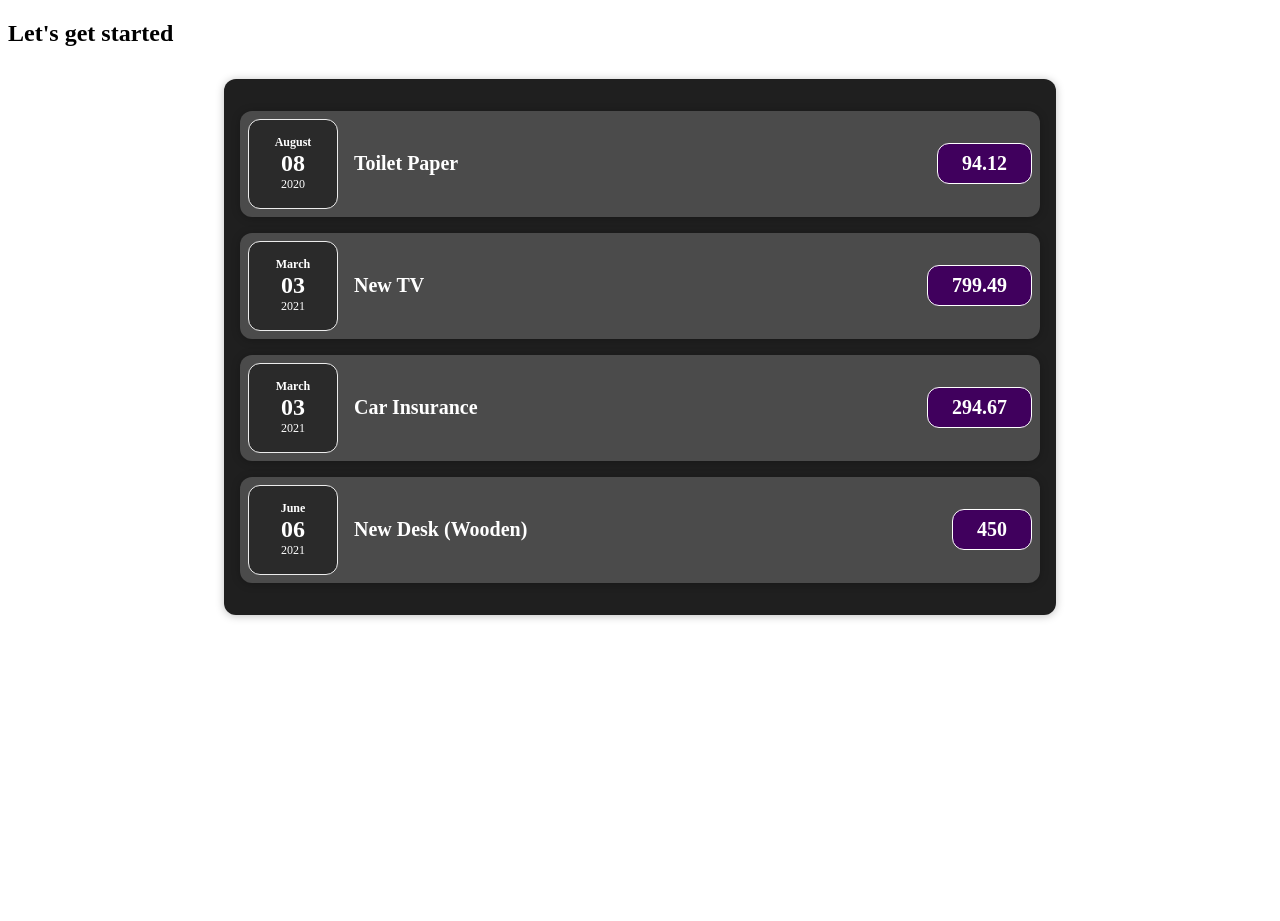
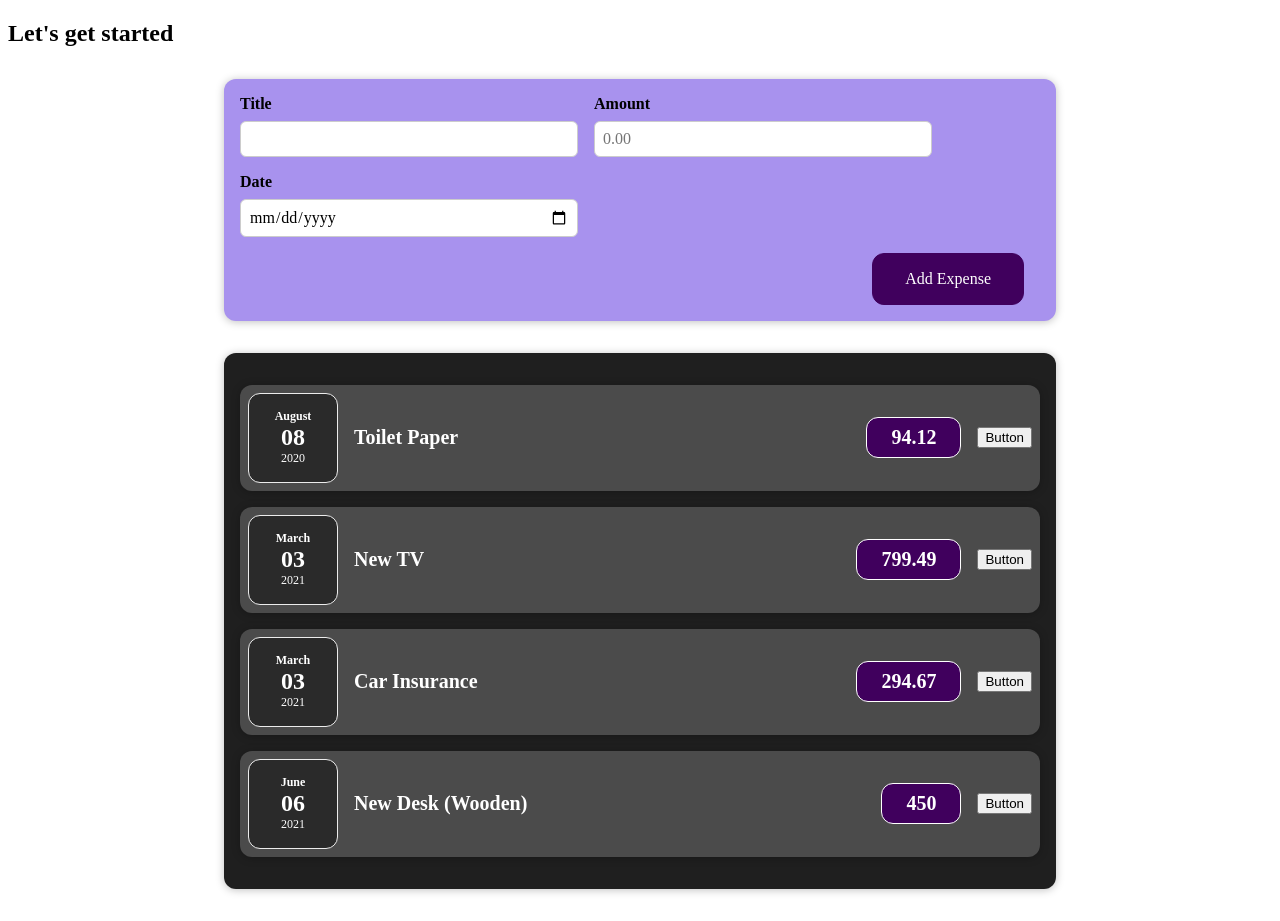
Before and after one commit to Speedhunter1337/react-complete-guide, a React (Create React App) app: page / in a window 1280 px wide. Before the commit the page ends 800 px from the top, so only its background shows below. Built offline with nearby package versions, Linux system fonts and the light colour scheme.

Commit message:
New Expense Form

```diff
--- a/src/components/App.js
+++ b/src/components/App.js
@@ -1,6 +1,8 @@
+import { useState } from "react";
 import Expenses from "./Expenses/Expenses";
+import NewExpense from "./NewExpense/NewExpenses.js";
 
-const expenses = [
+const startExpenses = [
   {
     id: "e1",
     title: "Toilet Paper",
@@ -24,10 +26,17 @@
 ];
 
 const App = () => {
+  const [expenses, setExpenses] = useState(startExpenses);
+
+  const addExpenseHandler = (expense) => {
+    setExpenses((prevExpenses) => [...prevExpenses, expense]);
+  };
+
   return (
     <div>
       <h2>Let's get started</h2>
       <div>
+        <NewExpense onAddExpense={addExpenseHandler} />
         <Expenses items={expenses} />
       </div>
     </div>
--- a/src/components/Expenses/ExpenseItem.js
+++ b/src/components/Expenses/ExpenseItem.js
@@ -1,16 +1,23 @@
+import { useState } from "react";
 import Card from "../UI/Card.js";
 import ExpenseDate from "./ExpenseDate";
 import "./ExpenseItem.css";
 
 const ExpenseItem = ({ item }) => {
   const { title, amount, date } = item;
+  const [itemTitle, setItemTitle] = useState(title);
+
+  const clickHandler = (event) => {
+    setItemTitle("Updated");
+  };
 
   return (
     <Card className="expense-item">
       <ExpenseDate date={date} />
       <div className="expense-item__description">
-        <h2>{title}</h2>
+        <h2>{itemTitle}</h2>
         <div className="expense-item__price">{amount}</div>
+        <button onClick={clickHandler}>Button</button>
       </div>
     </Card>
   );
--- /dev/null
+++ b/src/components/NewExpense/ExpenseForm.css
@@ -0,0 +1,26 @@
+.new-expense__controls {
+  display: flex;
+  flex-wrap: wrap;
+  gap: 1rem;
+  margin-bottom: 1rem;
+  text-align: left;
+}
+
+.new-expense__control label {
+  font-weight: bold;
+  margin-bottom: 0.5rem;
+  display: block;
+}
+
+.new-expense__control input {
+  font: inherit;
+  padding: 0.5rem;
+  border-radius: 6px;
+  border: 1px solid #ccc;
+  width: 20rem;
+  max-width: 100%;
+}
+
+.new-expense__actions {
+  text-align: right;
+}
--- /dev/null
+++ b/src/components/NewExpense/ExpenseForm.js
@@ -0,0 +1,93 @@
+import { useState } from "react";
+import "./ExpenseForm.css";
+
+const ExpenseForm = ({ onSaveExpenseData }) => {
+	const [enteredTitle, setEnteredTitle] = useState("");
+	const [enteredAmount, setEnteredAmount] = useState("");
+	const [enteredDate, setEnteredDate] = useState("");
+	// const [userInput, setUserInput] = useState({
+	// 	enteredTitle: "",
+	// 	enteredAmount: "",
+	// 	enteredDate: "",
+	// });
+
+	const titleChangeHandler = (e) => {
+		// setUserInput((prevInput) => ({
+		// 	...prevInput,
+		// 	enteredTitle: e.target.value,
+		// }));
+		setEnteredTitle(e.target.value);
+	};
+
+	const amountChangeHandler = (e) => {
+		// setUserInput((prevInput) => ({
+		// 	...prevInput,
+		// 	enteredAmount: e.target.value,
+		// }));
+		setEnteredAmount(e.target.value);
+	};
+
+	const dateChangeHandler = (e) => {
+		// setUserInput((prevInput) => ({
+		// 	...prevInput,
+		// 	enteredDate: e.target.value,
+		// }));
+		setEnteredDate(e.target.value);
+	};
+
+	const submitHandler = (e) => {
+		e.preventDefault();
+
+		const expenseData = {
+			title: enteredTitle,
+			amount: enteredAmount,
+			date: new Date(enteredDate),
+		};
+
+		onSaveExpenseData(expenseData);
+		setEnteredTitle("");
+		setEnteredAmount("");
+		setEnteredDate("");
+	};
+
+	return (
+		<form onSubmit={submitHandler}>
+			<div className="new-expense__controls">
+				<div className="new-expense__control">
+					<label>Title</label>
+					<input
+						value={enteredTitle}
+						type="text"
+						onChange={titleChangeHandler}
+					/>
+				</div>
+				<div className="new-expense__control">
+					<label>Amount</label>
+					<input
+						type="number"
+						min="0.01"
+						step="0.01"
+						placeholder="0.00"
+						value={enteredAmount}
+						onChange={amountChangeHandler}
+					/>
+				</div>
+				<div className="new-expense__control">
+					<label>Date</label>
+					<input
+						type="date"
+						min="2019-01-01"
+						max="2022-12-31"
+						onChange={dateChangeHandler}
+						value={enteredDate}
+					/>
+				</div>
+			</div>
+			<div className="new-expense__actions">
+				<button type="submit">Add Expense</button>
+			</div>
+		</form>
+	);
+};
+
+export default ExpenseForm;
--- /dev/null
+++ b/src/components/NewExpense/NewExpense.css
@@ -0,0 +1,38 @@
+.new-expense {
+  background-color: #a892ee;
+  padding: 1rem;
+  margin: 2rem auto;
+  width: 50rem;
+  max-width: 95%;
+  border-radius: 12px;
+  text-align: center;
+  box-shadow: 0 1px 8px rgba(0, 0, 0, 0.25);
+}
+
+.new-expense button {
+  font: inherit;
+  cursor: pointer;
+  padding: 1rem 2rem;
+  border: 1px solid #40005d;
+  background-color: #40005d;
+  color: white;
+  border-radius: 12px;
+  margin-right: 1rem;
+}
+
+.new-expense button:hover,
+.new-expense button:active {
+  background-color: #510674;
+  border-color: #510674;
+}
+
+.new-expense button.alternative {
+  color: #220131;
+  border-color: transparent;
+  background-color: transparent;
+}
+
+.new-expense button.alternative:hover,
+.new-expense button.alternative:active {
+  background-color: #ddb3f8;
+}
--- /dev/null
+++ b/src/components/NewExpense/NewExpenses.js
@@ -0,0 +1,20 @@
+import "./NewExpense.css";
+import ExpenseForm from "./ExpenseForm.js";
+
+const NewExpense = ({ onAddExpense }) => {
+	const saveExpenseDataHandler = (enteredExpenseDate) => {
+		const expenseData = {
+			...enteredExpenseDate,
+			id: Math.random().toString(),
+		};
+		onAddExpense(expenseData);
+	};
+
+	return (
+		<div className="new-expense">
+			<ExpenseForm onSaveExpenseData={saveExpenseDataHandler} />
+		</div>
+	);
+};
+
+export default NewExpense;
```
